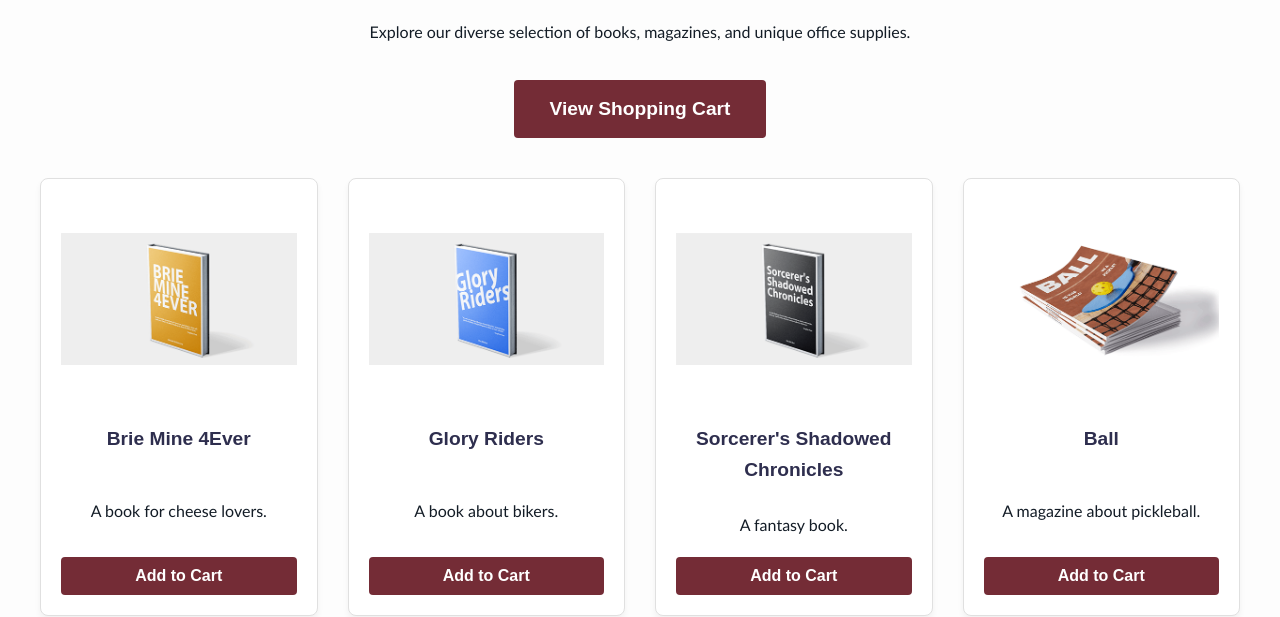
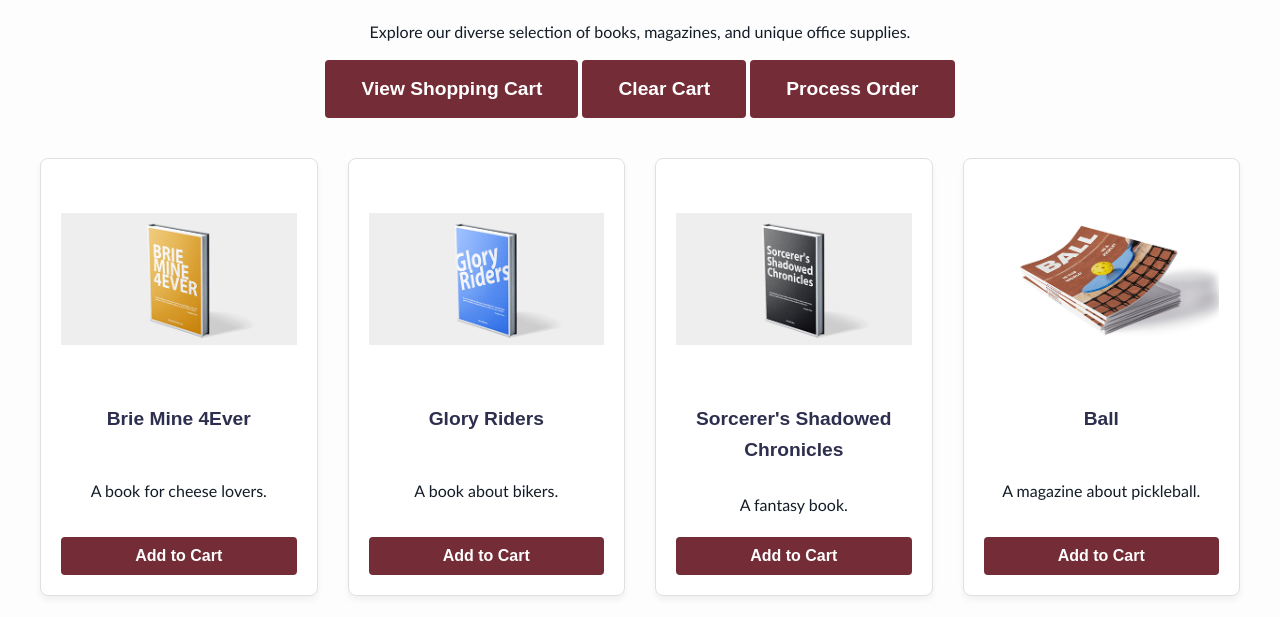
Before and after one commit to CCano5/WGU, a plain HTML site: page gallery.html in a window 1280 px wide. Shown: the part 200-817 px from the top of the page. Drawn offline with Linux system fonts and the light colour scheme.

Commit message:
Enhance gallery with cart management buttons
Added buttons to clear cart and process order.

```diff
--- a/gallery.html
+++ b/gallery.html
@@ -24,7 +24,12 @@
     <div class="gallery-header">
         <h1>Our Curated Collection</h1>
         <p>Explore our diverse selection of books, magazines, and unique office supplies. </p>
-        <button class="btn-cta" style="margin-top: 20px;">View Shopping Cart</button>
+
+        <div class="button-group">
+            <button class="btn-cta">View Shopping Cart</button>
+            <button id="clear-cart" class="btn-cta">Clear Cart</button>
+            <button id="process-order" class="btn-cta">Process Order</button>
+        </div>
     </div>
 
     <div class="product-grid">
```
